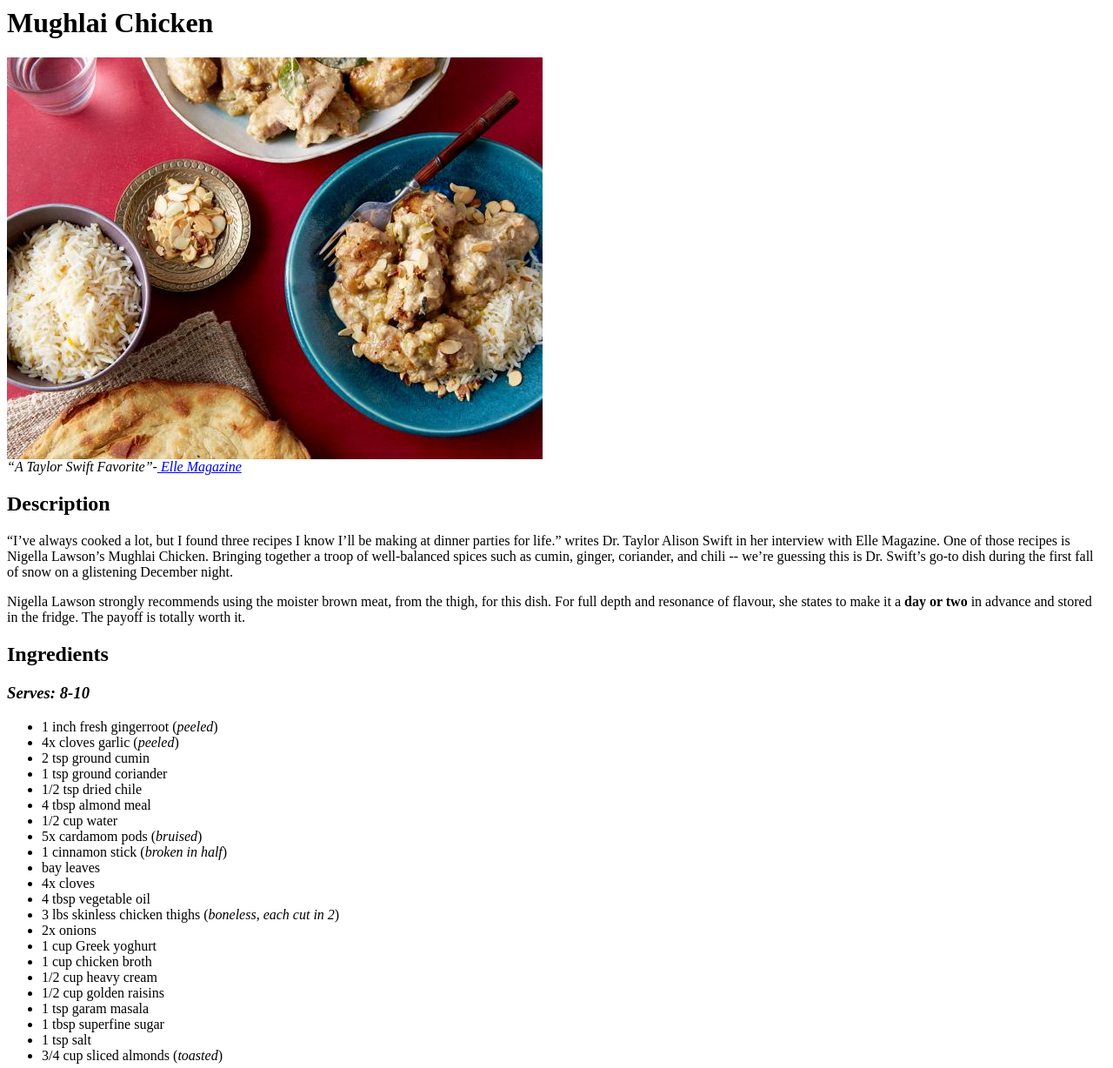
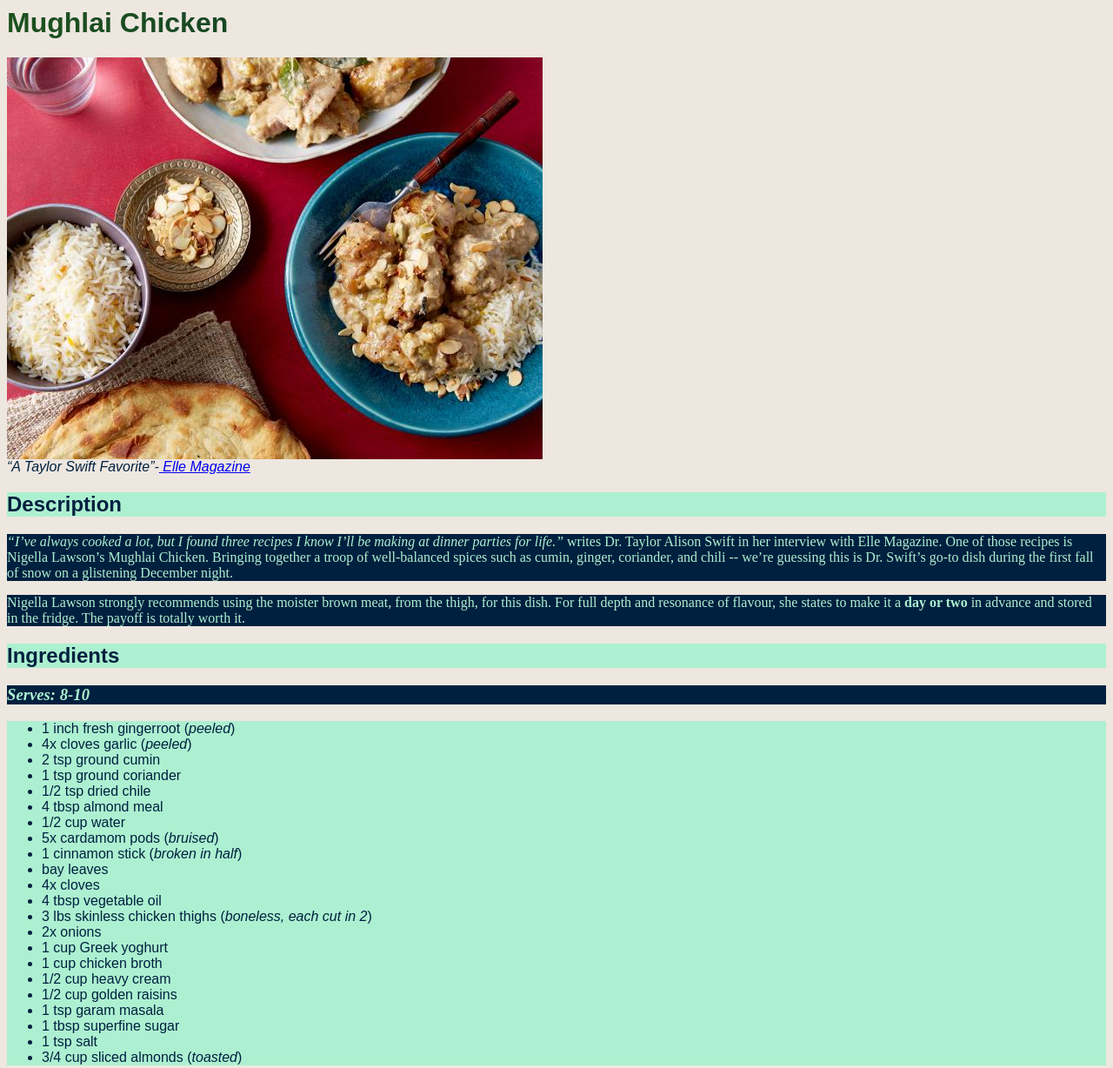
Before and after one commit to elasticevan/odin-recipes, a plain HTML site: page recipes/mughlai_chicken_tv.html in a window 1280 px wide. Shown: the top 1228 px of the page at 87% size. Drawn offline with Linux system fonts and the light colour scheme.

Commit message:
add css to recipes except fajitas

```diff
--- /dev/null
+++ b/recipes/css_files/meatballs_styles.css
@@ -0,0 +1,36 @@
+* {
+    background: url(https://img.freepik.com/free-photo/texture-background_1404-99.jpg?w=740&t=st=1662945729~exp=1662946329~hmac=39a9ba7c4855420343ecdecf89497a63c5b3ed32c66d76cfbfae07da3250752f);
+    background-blend-mode:soft-light;
+    background-color:bisque;
+
+}
+
+.header {
+    background-color:aliceblue;
+    color: #f27d7c;
+}
+
+.quote,
+.subsub,
+p {
+    color: #90c38a;
+    background-color: aliceblue;
+}
+
+.subheader {
+    color: f27d7c;
+    background-color: aliceblue;
+}
+
+li,
+em
+{
+    background-color:aliceblue;
+    color:#f27d7c
+}
+
+ul {
+    list-style-type: number;
+    background-color: aliceblue;
+    color: #f27d7c;
+}
--- /dev/null
+++ b/recipes/css_files/mughlai_styles.css
@@ -0,0 +1,59 @@
+* {
+    background-color: #ede7e0;
+}
+
+.header {
+    font-weight: 200px;
+    font-family: sans-serif;
+    background-image: linear-gradient(40deg, #1d521d, #00203F);
+    -webkit-background-clip: text;
+    color: transparent;
+}
+
+.favorite {
+    font-style: italic;
+    font-family: sans-serif;
+    color:#00203F;
+    font-weight: 400;
+}
+
+.words,
+#quote,
+strong {
+    font-family: 'Times New Roman', Times, serif;
+    font-weight: 100px;
+    background-color: #00203F;
+    color:#adf0d1;
+}
+
+.title {
+    font-weight: 200px;
+    font-family: Arial, Helvetica, sans-serif;
+    background-color: #adf0d1;
+    color: #00203F;
+}
+
+.subtitle {
+    font-style: italic;
+    font-weight: 100px;
+    color: #adf0d1;
+    background-color: #00203F;
+}
+
+ul,
+li,
+em {
+    list-style-type: disc;
+    background-color: #adf0d1;
+    color: #00203F;
+    font-weight: 50px;
+    font-family: sans-serif;
+}
+
+.method li,
+dd {
+    list-style-type: number;
+    background-color: #00203F;
+    color:#adf0d1;
+    list-style-position: outside;
+}
--- a/recipes/mughlai_chicken_tv.html
+++ b/recipes/mughlai_chicken_tv.html
@@ -2,27 +2,28 @@
 <head lang='en'>
   <meta charset='utf-8'>
   <title>Mughlai Chicken (Taylor's Version)</title>
+  <link rel="stylesheet" href="css_files/mughlai_styles.css">
 </head>
 <body>
-  <h1>Mughlai Chicken</h1>
+  <h1 class="header">Mughlai Chicken</h1>
   <img src='../images/mughlai_chicken.jpeg' alt='Mughlai Chicken'>
   <div>
-  <em>&ldquo;A Taylor Swift Favorite&rdquo;-<a href='https://www.elle.com/culture/celebrities/a26628467/taylor-swift-30th-birthday-lessons/#:~:text=I%E2%80%99ve%20always%20cooked,a%20%E2%80%9Cweird%20flex.%E2%80%9D)' target='_blank'>
-Elle Magazine</a></em>
-  <h2>Description</h2>
-  <p>&ldquo;I&rsquo;ve always cooked a lot, but I found three recipes I know I&rsquo;ll be
-  making at dinner parties for life.&rdquo;
+  <div class="favorite">&ldquo;A Taylor Swift Favorite&rdquo;-<a href='https://www.elle.com/culture/celebrities/a26628467/taylor-swift-30th-birthday-lessons/#:~:text=I%E2%80%99ve%20always%20cooked,a%20%E2%80%9Cweird%20flex.%E2%80%9D)' target='_blank'>
+Elle Magazine</a></div>
+  <h2 class="title">Description</h2>
+  <p class="words"><em id="quote">&ldquo;I&rsquo;ve always cooked a lot, but I found three recipes I know I&rsquo;ll be
+  making at dinner parties for life.&rdquo;</em>
   writes Dr. Taylor Alison Swift in her interview with Elle Magazine.
   One of those recipes is Nigella Lawson&rsquo;s Mughlai Chicken.  Bringing together a troop
   of well-balanced spices such as cumin, ginger, coriander, and chili -- we&rsquo;re guessing
   this is Dr. Swift&rsquo;s go-to dish during the first fall of snow on a glistening December night.</p>
-  <p>Nigella Lawson strongly recommends using the moister brown meat, from the thigh, for
-  this dish.  For full depth and resonance of flavour, she states to make it a<strong> day or two</strong> in
+  <p class="words">Nigella Lawson strongly recommends using the moister brown meat, from the thigh, for
+  this dish.  For full depth and resonance of flavour, she states to make it a <strong>day or two</strong> in
   advance and stored in the fridge.  The payoff is totally worth it.</p>
-  <h2>Ingredients</h2>
-  <h3><em>Serves: 8-10</em></h3>
-  <ul>
-	<li>1 inch fresh gingerroot (<em>peeled</em>)
+  <h2 class="title">Ingredients</h2>
+  <h3 class="subtitle">Serves: 8-10</h3>
+  <ul class="ingredients">
+	<li class="list">1 inch fresh gingerroot (<em>peeled</em>)
 	<li>4x cloves garlic (<em>peeled</em>)
 	<li>2 tsp ground cumin
 	<li>1 tsp ground coriander
@@ -44,17 +45,22 @@ Elle Magazine</a></em>
 	<li>1 tbsp superfine sugar
 	<li>1 tsp salt
 	<li>3/4 cup sliced almonds (<em>toasted</em>)
-</ul>
-<h2>Method</h2>
-<ol>
+     </li>
+    </li>
+  </li>
+</li>
+  </ul>
+   <h2 class="title">Method</h2>
+  <ul class="method">
 	<li>Put the ginger, garlic, cumin, coriander and chilli into a food processor, and blend to a paste. Add the almond meal and water, then blend again, and set aside. Traditionally, this would be done with a pestle and mortar, and there&rsquo;s nothing to stop you using those, or a little spice grinder.
 	<li>Put the cardamom pods, cinnamon stick, bay leaves and cloves into a small bowl. (Obviously, you don&rsquo;t have to do this, but it saves flitting from cupboard to cupboard looking for the right spices while the oil&rsquo;s spluttering away later.)
 	<li>Heat the oil in a large pan and add the chicken pieces - in batches so they fry rather than stew - and cook them just long enough to seal on both sides, then remove to a dish.
 	<li>Tip in the bowlful of spices and turn them in the oil. Peel and finely chop the onions, add to the pan of spices, and cook until softened and lightly browned, but keep the heat gentle and stir frequently, to avoid them catching. Pour in the blended paste, and cook everything until it begins to colour. Add the yogurt, 125ml / half at a time, stirring it in to make a sauce; then stir in the stock, cream and sultanas.
 	<li>Put the browned chicken back into the pan, along with any juices that have collected under them, and sprinkle over the garam masala, sugar and salt. Cover and cook on a gentle heat for 20 minutes, testing to make sure the chicken meat is cooked through.
 	<li>It&rsquo;s at this stage, that I like to take the pan off the heat and leave it to cool before reheating the next day. So, either now, or when you&rsquo;ve reheated it, pour into a serving dish and scatter with the toasted sliced almonds.
-</ol>
-<h3>Tips</h3>
+     </li>
+  </ul>
+   <h3 class="subtitle">Tips</h3>
   <ul>
 	<li>For gluten free: most garam masalas are gluten free but please check packaging.
 	<li>Many recipes I came across indicated evaporated milk rather than cream, which makes sense if you're cooking in a hot climate. You could keep this in mind should you open a tub of cream and find it spoiled, but in that case don't bother with the spoonful of sugar.
@@ -62,7 +68,7 @@ Elle Magazine</a></em>
 	<li>To toast nuts, simply shake them about in a hot dry pan until scorched in parts.
   </ul>
   <dl>
-  <dt><h3><em>Make Ahead/Store:</em></h3></dt>
+  <dt><h3 class="subtitle">Make Ahead/Store</h3></dt>
   <dd>Make ahead – cool, cover and refrigerate as soon as possible and within 2 hours. Will keep in the fridge for up to 3 days. Can also be frozen in an airtight container for up to 3 months. Thaw overnight in the fridge. Reheat in a saucepan over a medium heat, stirring occasionally, until piping hot all the way through. Reheat only once.</dd>
   </dl>
 
```
Also changed, not shown: recipes/meatballs_and_spaghetti.html (+15 -14 lines).
